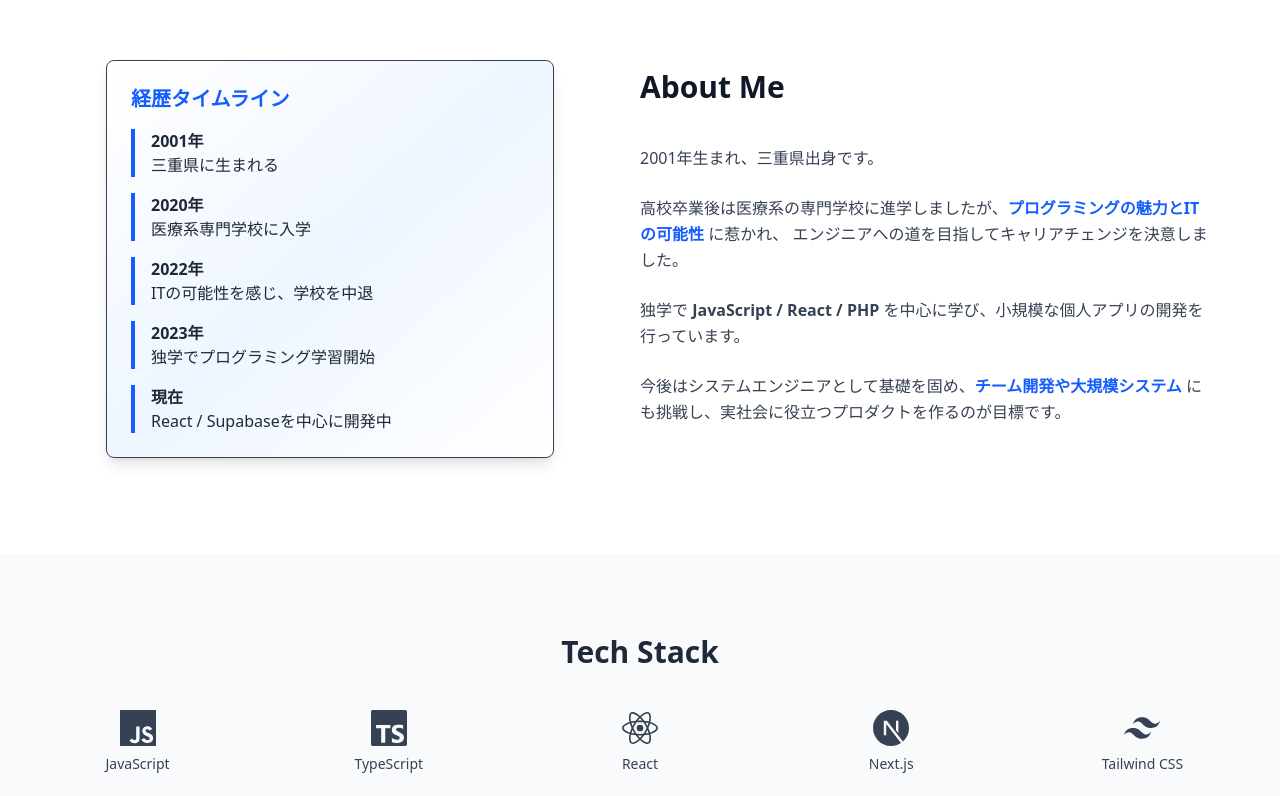
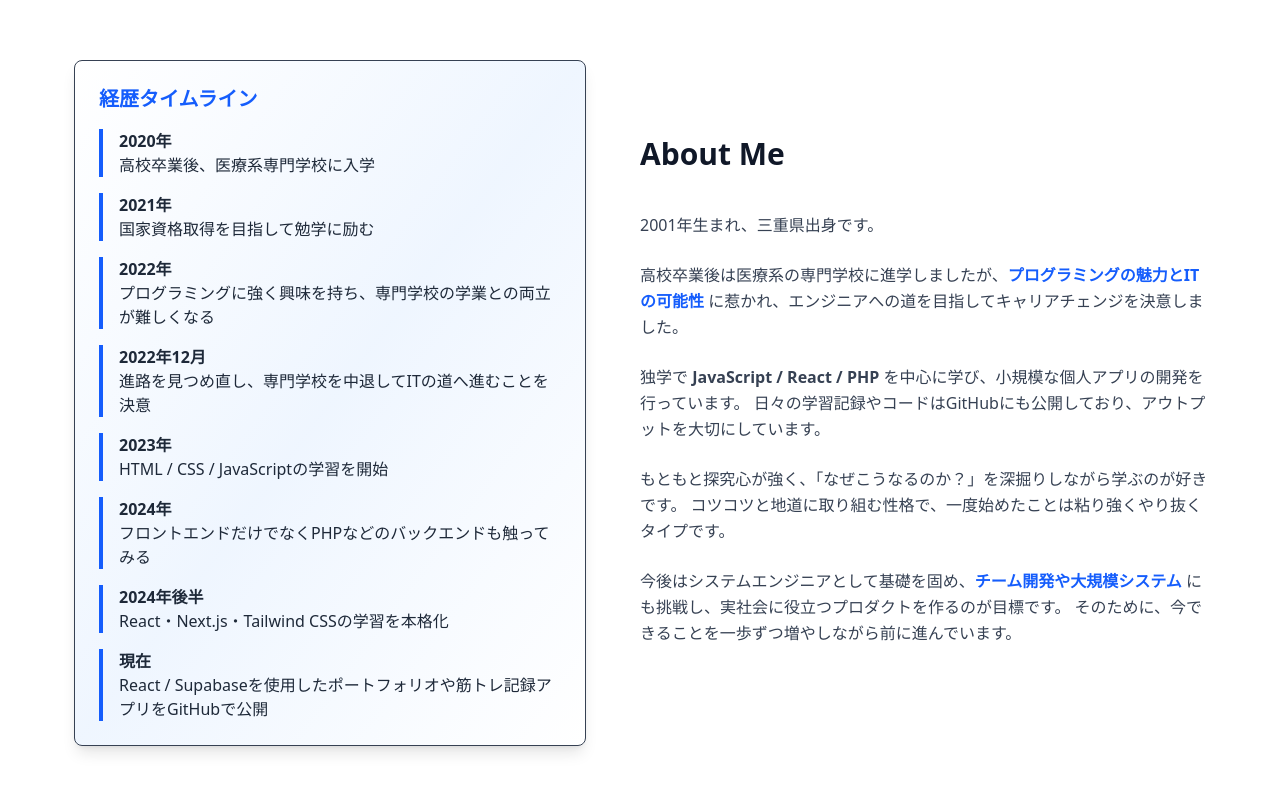
Before and after one commit to yoscodes/portfolio-site, a Next.js app: page / in a window 1280 px wide. Shown: the part 1460-2256 px from the top of the page. Built offline with nearby package versions, Linux system fonts and the light colour scheme.

Commit message:
aboutmeの修正

```diff
--- a/src/app/components/Footer.tsx
+++ b/src/app/components/Footer.tsx
@@ -9,7 +9,7 @@ function Footer() {
         {/* アイコン：常に横並び */}
         <div className="flex space-x-6 mb-3 md:mb-0">
           <a
-            href="https://x.com/yoscodes"
+            // href="https://x.com/yoscodes"
             aria-label="X (Twitter)"
             className="text-xl hover:text-blue-400 transition-colors"
           >
--- a/src/app/components/about/About.tsx
+++ b/src/app/components/about/About.tsx
@@ -30,11 +30,27 @@ const itemVariants = {
 };
 
 const timelineData = [
-  { year: "2001年", text: "三重県に生まれる" },
-  { year: "2020年", text: "医療系専門学校に入学" },
-  { year: "2022年", text: "ITの可能性を感じ、学校を中退" },
-  { year: "2023年", text: "独学でプログラミング学習開始" },
-  { year: "現在", text: "React / Supabaseを中心に開発中" },
+  { year: "2020年", text: "高校卒業後、医療系専門学校に入学" },
+  { year: "2021年", text: "国家資格取得を目指して勉学に励む" },
+  {
+    year: "2022年",
+    text: "プログラミングに強く興味を持ち、専門学校の学業との両立が難しくなる",
+  },
+  {
+    year: "2022年12月",
+    text: "進路を見つめ直し、専門学校を中退してITの道へ進むことを決意",
+  },
+
+  { year: "2023年", text: "HTML / CSS / JavaScriptの学習を開始" },
+  {
+    year: "2024年",
+    text: "フロントエンドだけでなくPHPなどのバックエンドも触ってみる",
+  },
+  { year: "2024年後半", text: "React・Next.js・Tailwind CSSの学習を本格化" },
+  {
+    year: "現在",
+    text: "React / Supabaseを使用したポートフォリオや筋トレ記録アプリをGitHubで公開",
+  },
 ];
 
 function About() {
@@ -51,7 +67,7 @@ function About() {
         <div className="container px-5 py-24 mx-auto flex flex-col-reverse lg:flex-row items-center">
           {/* タイムライン（左） */}
           <div className="mt-10 mb-2 lg:mt-0 lg:mb-0 lg:w-1/2 flex justify-center">
-            <div className="bg-gradient-to-br from-white via-blue-50 to-white border rounded-lg shadow-lg p-6 w-full max-w-md">
+            <div className="bg-gradient-to-br from-white via-blue-50 to-white border rounded-lg shadow-lg p-6 w-full max-w-lg">
               <h2 className="text-xl font-semibold mb-4 text-blue-600">
                 経歴タイムライン
               </h2>
@@ -61,6 +77,7 @@ function About() {
                 whileInView="show"
                 viewport={{ once: true }}
                 variants={timelineVariants}
+                transition={{ delay: 0.2 }} // 遅延を加える
               >
                 {timelineData.map((item, index) => (
                   <motion.li
@@ -68,7 +85,7 @@ function About() {
                     variants={itemVariants}
                     className="border-l-4 border-blue-600 pl-4"
                   >
-                    <div className="font-bold">{item.year}</div>
+                    <div className="font-bold text-base">{item.year}</div>
                     <div>{item.text}</div>
                   </motion.li>
                 ))}
@@ -89,13 +106,17 @@ function About() {
               <span className="font-semibold text-blue-600">
                 プログラミングの魅力とITの可能性
               </span>{" "}
-              に惹かれ、
-              エンジニアへの道を目指してキャリアチェンジを決意しました。
+              に惹かれ、エンジニアへの道を目指してキャリアチェンジを決意しました。
             </p>
             <p className="mb-6 leading-relaxed">
               独学で{" "}
               <span className="font-semibold">JavaScript / React / PHP</span>{" "}
               を中心に学び、小規模な個人アプリの開発を行っています。
+              日々の学習記録やコードはGitHubにも公開しており、アウトプットを大切にしています。
+            </p>
+            <p className="mb-6 leading-relaxed">
+              もともと探究心が強く、「なぜこうなるのか？」を深掘りしながら学ぶのが好きです。
+              コツコツと地道に取り組む性格で、一度始めたことは粘り強くやり抜くタイプです。
             </p>
             <p className="mb-6 leading-relaxed">
               今後はシステムエンジニアとして基礎を固め、
@@ -103,6 +124,7 @@ function About() {
                 チーム開発や大規模システム
               </span>{" "}
               にも挑戦し、実社会に役立つプロダクトを作るのが目標です。
+              そのために、今できることを一歩ずつ増やしながら前に進んでいます。
             </p>
           </div>
         </div>
--- a/src/app/components/about/TechStack.tsx
+++ b/src/app/components/about/TechStack.tsx
@@ -14,15 +14,15 @@ import {
 } from "react-icons/si";
 
 const skills = [
-  { name: "JavaScript", icon: SiJavascript },
-  { name: "TypeScript", icon: SiTypescript },
-  { name: "React", icon: SiReact },
-  { name: "Next.js", icon: SiNextdotjs },
-  { name: "Tailwind CSS", icon: SiTailwindcss },
-  { name: "PHP", icon: SiPhp },
-  { name: "Supabase", icon: SiSupabase },
-  { name: "Vercel", icon: SiVercel },
-  { name: "GitHub", icon: SiGithub },
+  { name: "JavaScript", icon: SiJavascript, color: "#f7df1e" },
+  { name: "TypeScript", icon: SiTypescript, color: "#3178c6" },
+  { name: "React", icon: SiReact, color: "#61dafb" },
+  { name: "Next.js", icon: SiNextdotjs, color: "#000000" },
+  { name: "Tailwind CSS", icon: SiTailwindcss, color: "#38bdf8" },
+  { name: "PHP", icon: SiPhp, color: "#8892be" },
+  { name: "Supabase", icon: SiSupabase, color: "#3ecf8e" },
+  { name: "Vercel", icon: SiVercel, color: "#000000" },
+  { name: "GitHub", icon: SiGithub, color: "#181717" },
 ];
 
 // animation variant を custom 対応に
@@ -41,24 +41,33 @@ const itemVariants = {
 
 const TechStack = () => {
   return (
-    <section className="mb-20 py-20 bg-gray-50" id="tech-stack">
+    <section className="mb-20 py-20 bg-gray-50" id="skills">
       <div className="container mx-auto px-6 text-center">
         <h2 className="text-2xl sm:text-3xl font-semibold text-gray-800 mb-10">
-          Tech Stack
+          Skills
         </h2>
+        <p className="text-gray-600 mb-10">
+          学習・業務・個人開発を通して習得した技術一覧です。
+        </p>
         <div className="grid grid-cols-3 sm:grid-cols-4 md:grid-cols-5 gap-6 justify-items-center">
-          {skills.map(({ name, icon: Icon }, i) => (
+          {skills.map(({ name, icon: Icon, color }, i) => (
             <motion.div
               key={name}
-              className="flex flex-col items-center text-gray-700 hover:text-blue-600 transition"
+              className="flex flex-col items-center transform transition-transform duration-300 hover:scale-110"
               variants={itemVariants}
               initial="hidden"
               whileInView="show"
               custom={i}
               viewport={{ once: true }}
             >
-              <Icon className="text-4xl mb-2" />
-              <span className="text-sm">{name}</span>
+              <Icon
+                className="text-4xl mb-2"
+                style={{ color }}
+                title={name}
+                aria-label={name}
+              />
+
+              <span className="text-sm text-gray-700">{name}</span>
             </motion.div>
           ))}
         </div>
```
